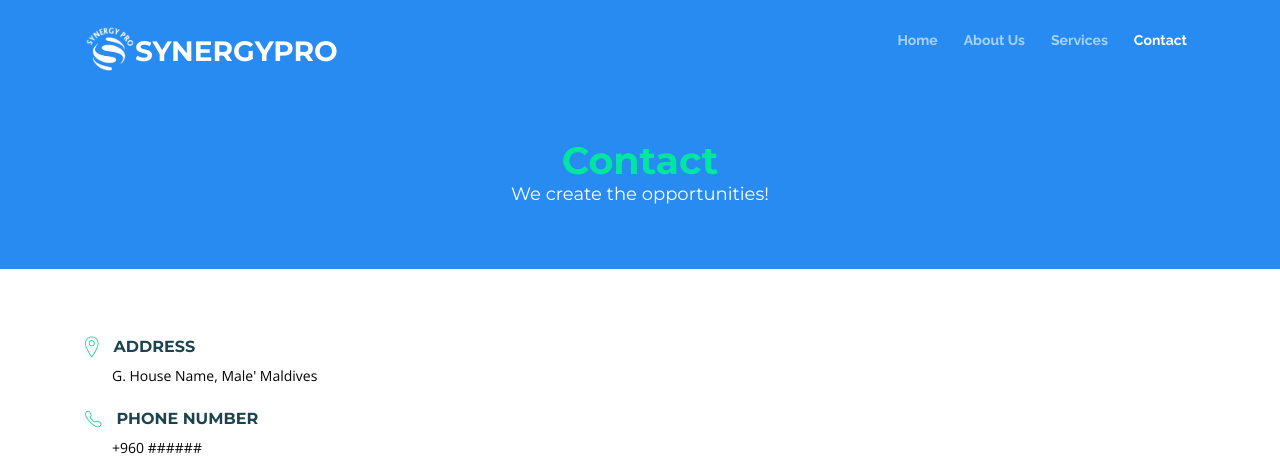
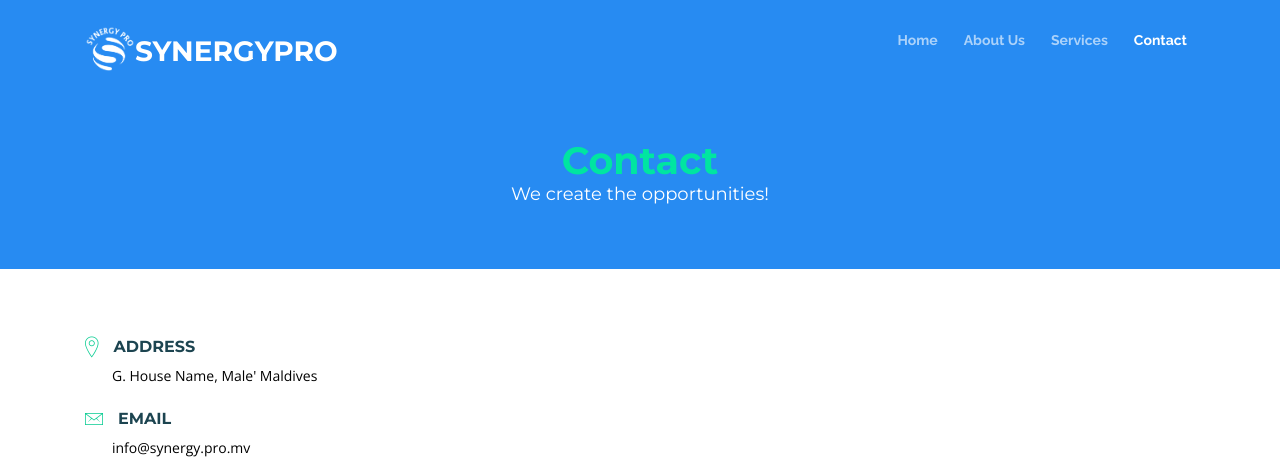
Before and after one commit to mhuxain/synergypro, a plain HTML site: page contact.html in a window 1280 px wide. Shown: the top 470 px of the page. Drawn offline with nearby package versions, Linux system fonts and the light colour scheme; files whose address does not match are found by name.

Commit message:
Update contact.html

```diff
--- a/contact.html
+++ b/contact.html
@@ -96,11 +96,6 @@ License: https://webthemez.com/license
                 <h3>Address</h3>
                 <address>G. House Name, Male' Maldives</address>
               </div>
-              <div class="contact-phone">
-                <i class="ion-ios-telephone-outline"></i>
-                <h3>Phone Number</h3>
-                <p><a href="tel:+960######">+960 ######</a></p>
-              </div>
               <div class="contact-email">
                 <i class="ion-ios-email-outline"></i>
                 <h3>Email</h3>
```
